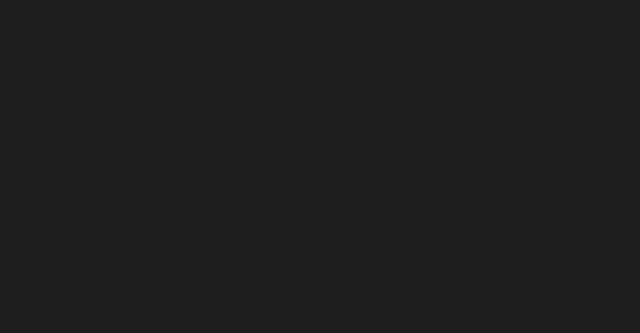
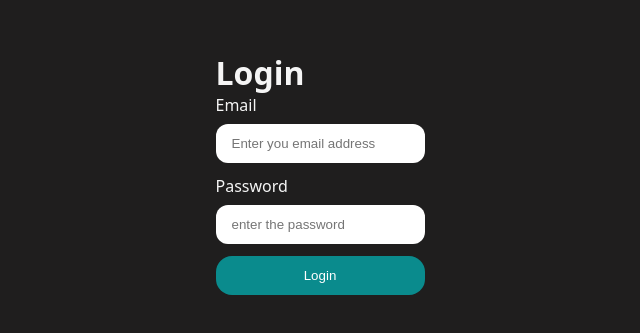
Before and after one commit to Adityapatil4002/Veritas, a React app in the folder Frontend/: page /Login in a window 1280 px wide. Shown: the part 227-560 px from the top of the page, without its empty margins (320-960 px from the left). Built offline with nearby package versions, Linux system fonts and the light colour scheme; the HTML template or start-up script is replaced by a standard one.

Commit message:
The basic login page is made and the basic style is also given to it

```diff
--- a/Frontend/src/App.jsx
+++ b/Frontend/src/App.jsx
@@ -1,8 +1,10 @@
+import { RouterProvider } from "react-router"
+import {router} from "./app.routes.jsx"
 function App() {
 
   return (
     <>
-
+      <RouterProvider router = {router} />
     </>
   )
 }
--- /dev/null
+++ b/Frontend/src/Styles/button.scss
@@ -0,0 +1,18 @@
+.button{
+    border: none;
+    outline: none;
+    padding-inline: 1.5rem;
+    padding-block: 0.75rem;
+    border-radius: 1rem;
+    cursor: pointer;
+
+    transition: all 0.3s ease-in-out;
+    &.primary-button{
+        background-color: rgb(10, 139, 141);
+        color: white;
+    }
+
+    &:active{
+        transform: scale(1.1);
+    }
+}
--- a/Frontend/src/app.routes.jsx
+++ b/Frontend/src/app.routes.jsx
@@ -1,4 +1,15 @@
 import { createBrowserRouter } from "react-router"
+import Login from "./features/auth/Pages/login";
+import Register from "./features/auth/Pages/register"
 
 
-export const router  = createBrowserRouter
+export const router = createBrowserRouter([
+    {
+        path: "/Login",
+        element:<Login/>
+    },
+    {
+        path: "/Register",
+        element: <Register/>
+    }
+])
--- /dev/null
+++ b/Frontend/src/features/auth/Pages/login.jsx
@@ -0,0 +1,29 @@
+import React from 'react'
+import "../auth.form.scss"
+const Login = () => {
+
+    const handleSubmit = (e) => {
+        e.preventDefault()
+    }
+    return (
+        <main>
+            <div className="forom-container">
+                <h1>Login</h1>
+
+                <form onSubmit={handleSubmit}>
+                    <div className="input-group">
+                        <label htmlFor="email">Email</label>
+                        <input type="email" id = "email" name = "email" placeholder='Enter you email address' />
+                    </div>
+                    <div className='input-group'>
+                        <label htmlFor="password">Password</label>
+                        <input type="password" id = "password" placeholder='enter the password' />
+                    </div>
+                    <button className='button primary-button'>Login</button>
+                </form>
+            </div>
+      </main>
+  )
+}
+
+export default Login
--- /dev/null
+++ b/Frontend/src/features/auth/Pages/register.jsx
@@ -0,0 +1,9 @@
+import React from 'react'
+
+const Register = () => {
+  return (
+    <div>register</div>
+  )
+}
+
+export default Register
--- /dev/null
+++ b/Frontend/src/features/auth/auth.form.scss
@@ -0,0 +1,38 @@
+main{
+    min-height: 100vh;
+    width: 100%;
+
+    display: flex;
+    justify-content: center;
+    align-items: center;
+
+    .form-container{
+        min-width: 350px;
+
+        display: flex;
+        flex-direction: column;
+        gap: 1rem;
+
+    }
+
+    form{
+        display: flex;
+        flex-direction: column;
+        gap: 0.75rem;
+    }
+
+    .input-group{
+        display: flex;
+        flex-direction: column;
+
+        gap: 0.5rem;
+
+        input{
+            border: none;
+            outline: none;
+            padding-inline: 1rem;
+            padding-block: 0.74rem;
+            border-radius: 0.75rem;
+        }
+    }
+}
--- a/Frontend/src/style.scss
+++ b/Frontend/src/style.scss
@@ -1,3 +1,5 @@
+@use "./Styles/button.scss";
+
 *{
     margin: 0%;
     padding: 0%;
@@ -9,4 +11,6 @@
 #root {
     width: 100%;
     background-color: #1f1e1e;
+    color: whitesmoke;
+    font-family: system-ui, -apple-system, BlinkMacSystemFont, 'Segoe UI', Roboto, Oxygen, Ubuntu, Cantarell, 'Open Sans', 'Helvetica Neue', sans-serif;
 }
```
